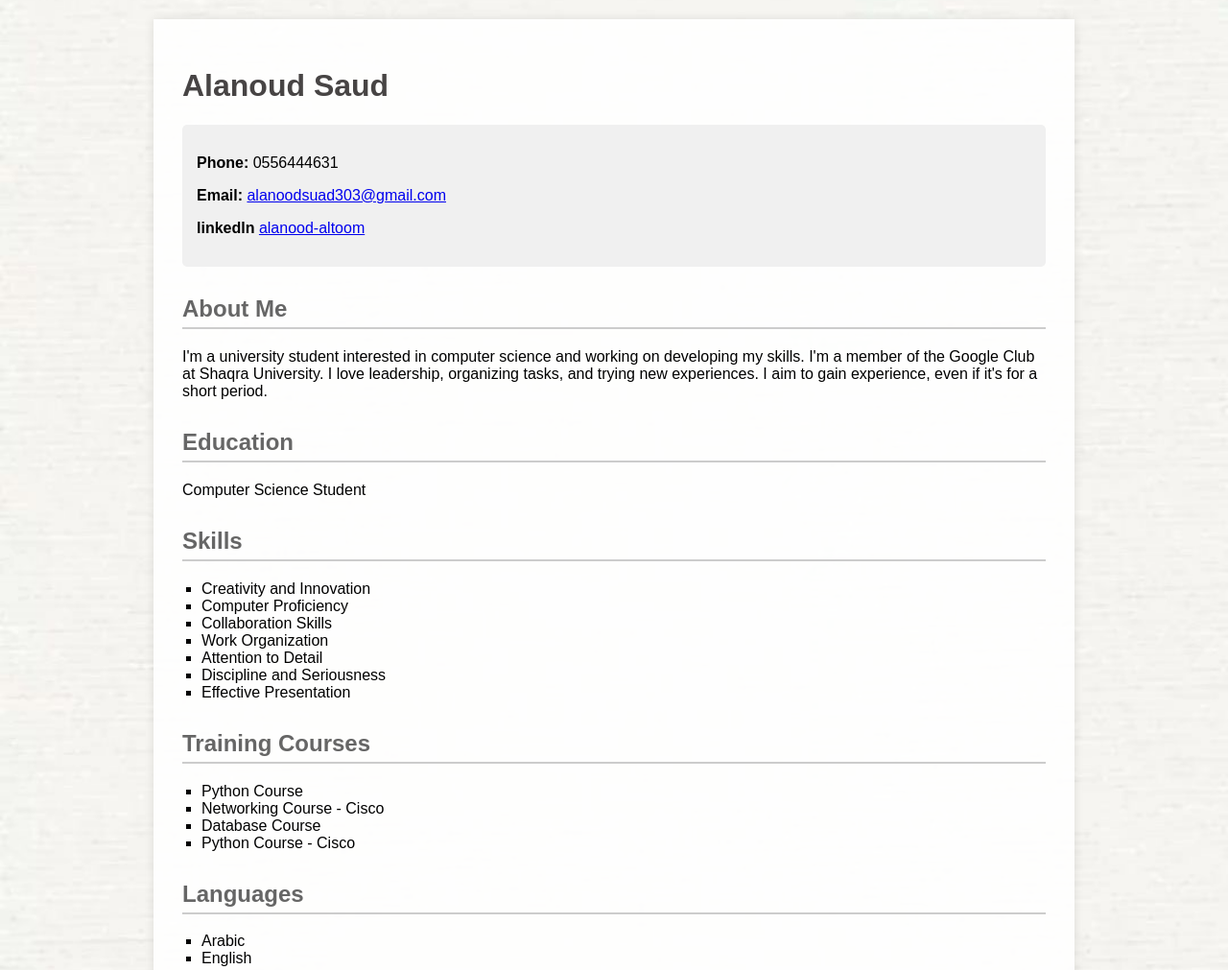
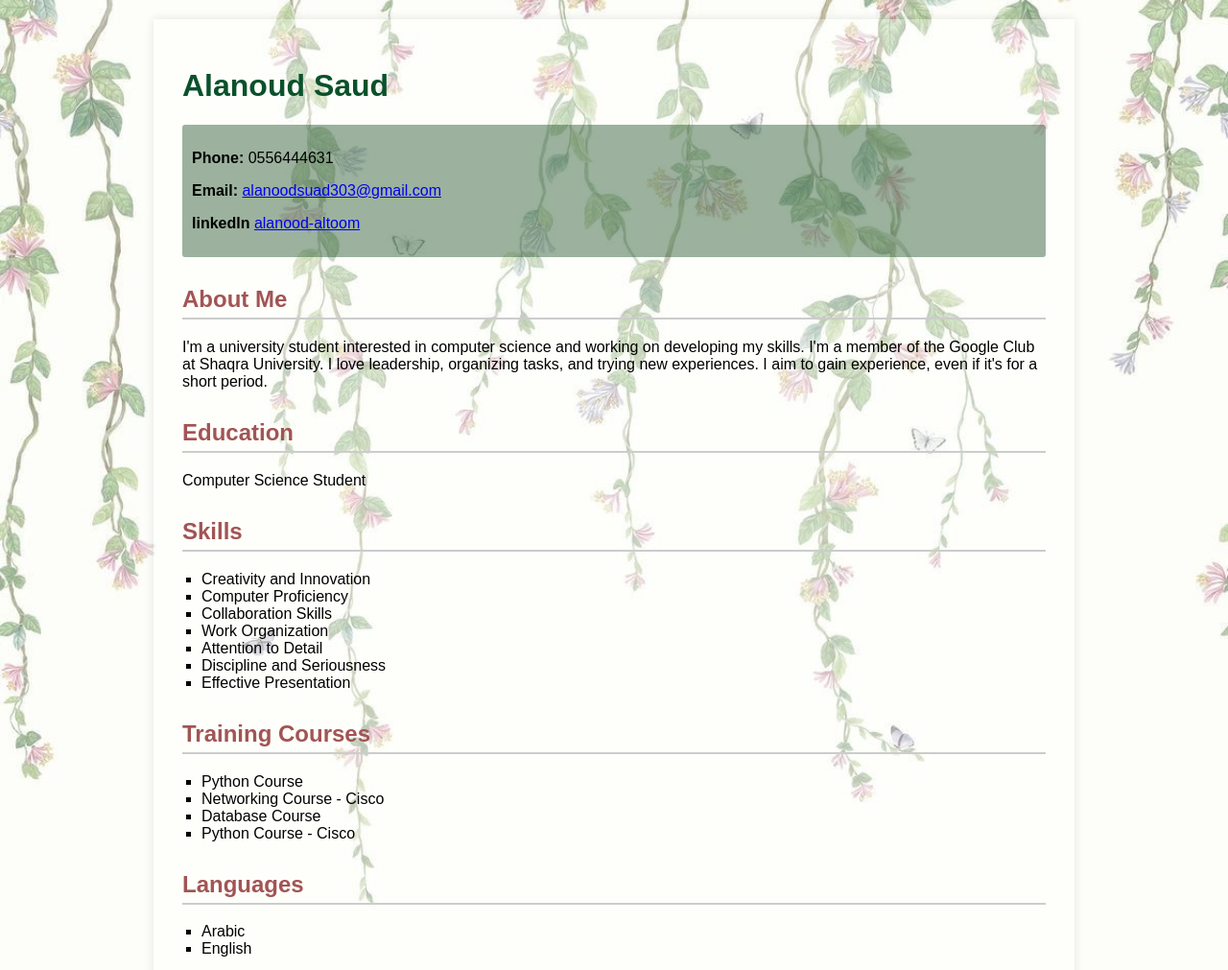
Before and after one commit to alanoud-30/cv, a plain HTML site: page cv.html in a window 1280 px wide. Shown: the top 1011 px of the page at 96% size. Drawn offline with Linux system fonts and the light colour scheme.

Commit message:
Update st.css

```diff
--- a/st.css
+++ b/st.css
@@ -1,19 +1,19 @@
 body {
     font-family: "Arial", sans-serif;
-    background-image: url('IMG_3063.jpg');
+    background-image: url('IMG_3064.jpeg');
     background-size: cover;
     background-position: center;
     background-repeat: no-repeat;
     margin: 0;
     padding: 0;
-    color: #000000; /
+    color: #000000;
   }
 
   .first {
     width: 80%;
     max-width: 900px;
     margin: 20px auto;
-    background-color: rgba(255, 255, 255, 0.9);
+    background-color: rgba(255, 255, 255, 0.297);
     padding: 30px;
     box-shadow: 0 0 10px rgba(0,0,0,0.1);
     direction: ltr;
@@ -21,11 +21,11 @@ body {
   }
   h1{
     text-align: left;
-    color: #474444;
+    color: #0a512b;
   }
 
   h2 {
-    color: #666;
+    color: #a25454;
     border-bottom: 2px solid #ccc;
     padding-bottom: 5px;
     margin-top: 30px;
@@ -50,8 +50,8 @@ body {
   }
 
   .contact {
-    background-color: #f0f0f0;
-    padding: 15px;
-    border-radius: 5px;
+    background-color: #12461b6a;
+    padding: 10px;
+    border-radius: 3px;
     text-align: left;
   }
```
